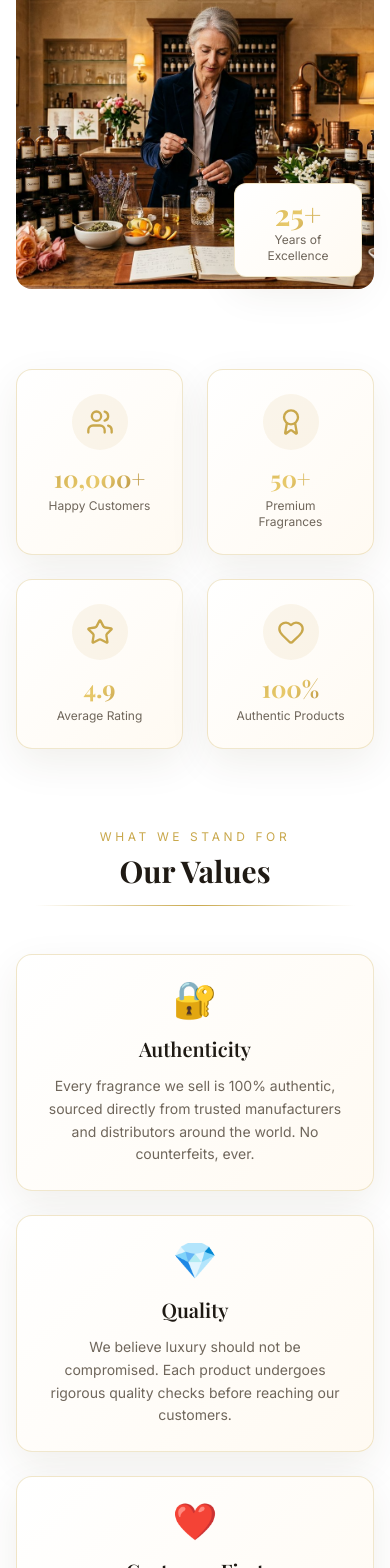
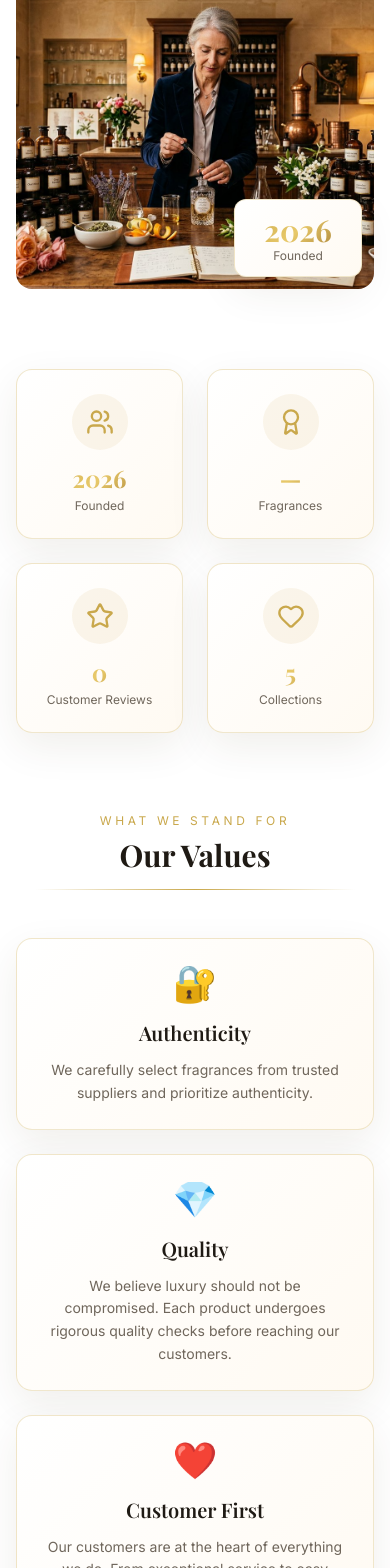
Before and after one commit to FatimaAli9/MKBrothers, a React (Vite) app: page /about in a window 390 px wide. Shown: the part 1213-2781 px from the top of the page. Built offline with nearby package versions, Linux system fonts and the light colour scheme; no server answers; the database is empty; a web font is replaced by a local one.

Commit message:
Update responsive content and reviews

```diff
--- a/src/components/Footer.tsx
+++ b/src/components/Footer.tsx
@@ -52,7 +52,7 @@ export default function Footer() {
             </div>
           </div>
           <p className="text-gray-400 text-sm leading-relaxed mb-4">
-            Crafting luxury fragrances since 1995. Our mission is to make world-class perfumes accessible to every connoisseur.
+            Founded in 2026, our mission is to make luxury fragrances accessible to every connoisseur.
           </p>
           <div className="flex items-center gap-3">
             <a href="https://instagram.com" target="_blank" rel="noopener noreferrer" className="w-9 h-9 rounded-full border border-gold/30 flex items-center justify-center text-gray-400 hover:text-gold hover:border-gold transition-colors text-sm">
--- a/src/components/ProductCard.tsx
+++ b/src/components/ProductCard.tsx
@@ -71,12 +71,16 @@ export default function ProductCard({ product, view = 'grid' }: ProductCardProps
                 <Heart size={18} className={inWishlist ? 'fill-gold text-gold' : 'text-gray-500'} />
               </button>
             </div>
+            {product.reviewCount > 0 ? (
               <div className="flex items-center gap-1 mt-2">
                 {[1,2,3,4,5].map(s => (
                   <Star key={s} size={12} className={s <= Math.round(product.rating) ? 'fill-gold text-gold' : 'text-gray-700'} />
                 ))}
                 <span className="text-gray-500 text-xs ml-1">({product.reviewCount})</span>
               </div>
+            ) : (
+              <p className="text-gray-500 text-xs mt-2">No reviews yet</p>
+            )}
             <p className="text-gray-400 text-sm mt-2 line-clamp-2">{product.description}</p>
             <div className="flex flex-wrap items-center justify-between gap-2 mt-3">
               <div className="flex items-center gap-2">
@@ -145,12 +149,16 @@ export default function ProductCard({ product, view = 'grid' }: ProductCardProps
 
         {/* Info */}
         <div className="p-4">
+          {product.reviewCount > 0 ? (
             <div className="flex items-center gap-1 mb-2">
               {[1,2,3,4,5].map(s => (
                 <Star key={s} size={11} className={s <= Math.round(product.rating) ? 'fill-gold text-gold' : 'text-gray-700'} />
               ))}
               <span className="text-gray-500 text-xs ml-1">({product.reviewCount})</span>
             </div>
+          ) : (
+            <p className="text-gray-500 text-xs mb-2">No reviews yet</p>
+          )}
           <h3 className="font-display text-base font-semibold text-white group-hover:text-gold transition-colors">{product.name}</h3>
           <p className="text-gray-500 text-xs mt-0.5">{product.concentration} · {product.volume}</p>
           <div className="flex items-center justify-between mt-3">
--- a/src/pages/AboutPage.tsx
+++ b/src/pages/AboutPage.tsx
@@ -1,7 +1,11 @@
 import { Link } from 'react-router-dom';
 import { ArrowRight, Award, Heart, Star, Users } from 'lucide-react';
+import { CATEGORIES, useStore } from '../store/useStore';
 
 export default function AboutPage() {
+  const products = useStore(state => state.products);
+  const reviewCount = products.reduce((total, product) => total + product.reviewCount, 0);
+
   return (
     <div className="pt-[104px]">
       {/* Hero */}
@@ -39,8 +43,8 @@ export default function AboutPage() {
           <div className="relative">
             <img src="/images/about-bg.jpg" alt="Our Story" className="rounded-2xl w-full h-80 object-cover" />
             <div className="absolute bottom-3 right-3 sm:-bottom-4 sm:-right-4 luxury-card rounded-xl p-3 sm:p-4 text-center w-32">
-              <div className="font-display text-3xl font-bold gold-text">25+</div>
-              <div className="text-gray-400 text-xs">Years of Excellence</div>
+              <div className="font-display text-3xl font-bold gold-text">2026</div>
+              <div className="text-gray-400 text-xs">Founded</div>
             </div>
           </div>
         </div>
@@ -48,10 +52,10 @@ export default function AboutPage() {
         {/* Stats */}
         <div className="grid grid-cols-2 lg:grid-cols-4 gap-6 mb-20">
           {[
-            { icon: <Users size={28} className="text-gold" />, value: '10,000+', label: 'Happy Customers' },
-            { icon: <Award size={28} className="text-gold" />, value: '50+', label: 'Premium Fragrances' },
-            { icon: <Star size={28} className="text-gold" />, value: '4.9', label: 'Average Rating' },
-            { icon: <Heart size={28} className="text-gold" />, value: '100%', label: 'Authentic Products' },
+            { icon: <Users size={28} className="text-gold" />, value: '2026', label: 'Founded' },
+            { icon: <Award size={28} className="text-gold" />, value: products.length >= 6 ? '6+' : products.length || '—', label: 'Fragrances' },
+            { icon: <Star size={28} className="text-gold" />, value: reviewCount, label: 'Customer Reviews' },
+            { icon: <Heart size={28} className="text-gold" />, value: CATEGORIES.length, label: 'Collections' },
           ].map((stat, i) => (
             <div key={i} className="luxury-card rounded-2xl p-6 text-center">
               <div className="w-14 h-14 rounded-full bg-gold/10 flex items-center justify-center mx-auto mb-3">{stat.icon}</div>
@@ -73,7 +77,7 @@ export default function AboutPage() {
               {
                 title: 'Authenticity',
                 icon: '🔐',
-                desc: 'Every fragrance we sell is 100% authentic, sourced directly from trusted manufacturers and distributors around the world. No counterfeits, ever.'
+                desc: 'We carefully select fragrances from trusted suppliers and prioritize authenticity.'
               },
               {
                 title: 'Quality',
--- a/src/pages/AdminPage.tsx
+++ b/src/pages/AdminPage.tsx
@@ -234,10 +234,10 @@ export default function AdminPage() {
               {/* Stats */}
               <div className="grid grid-cols-2 lg:grid-cols-4 gap-4 mb-8">
                 {[
-                  { label: 'Total Revenue', value: formatPrice(totalRevenue), icon: <DollarSign size={20} className="text-gold" />, change: '+12%' },
-                  { label: 'Total Orders', value: orders.length, icon: <ShoppingCart size={20} className="text-gold" />, change: '+5%' },
-                  { label: 'Pending Orders', value: pendingOrders, icon: <TrendingUp size={20} className="text-gold" />, change: pendingOrders > 0 ? 'Needs action' : 'All clear' },
-                  { label: 'Customers', value: totalUsers, icon: <Users size={20} className="text-gold" />, change: '+3 this week' },
+                  { label: 'Total Revenue', value: formatPrice(totalRevenue), icon: <DollarSign size={20} className="text-gold" />, note: 'All time' },
+                  { label: 'Total Orders', value: orders.length, icon: <ShoppingCart size={20} className="text-gold" />, note: 'All orders' },
+                  { label: 'Pending Orders', value: pendingOrders, icon: <TrendingUp size={20} className="text-gold" />, note: pendingOrders > 0 ? 'Needs action' : 'All clear' },
+                  { label: 'Customers', value: totalUsers, icon: <Users size={20} className="text-gold" />, note: 'Registered users' },
                 ].map((stat, i) => (
                   <div key={i} className="luxury-card rounded-xl p-4">
                     <div className="flex items-center justify-between mb-2">
@@ -245,7 +245,7 @@ export default function AdminPage() {
                       <div className="w-8 h-8 rounded-lg bg-gold/10 flex items-center justify-center">{stat.icon}</div>
                     </div>
                     <p className="font-display text-xl font-bold text-white">{stat.value}</p>
-                    <p className="text-green-400 text-xs mt-1">{stat.change}</p>
+                    <p className="text-gray-500 text-xs mt-1">{stat.note}</p>
                   </div>
                 ))}
               </div>
--- a/src/pages/ContactPage.tsx
+++ b/src/pages/ContactPage.tsx
@@ -147,7 +147,7 @@ export default function ContactPage() {
                 {[
                   { q: 'Do you offer Cash on Delivery?', a: 'Yes! We offer COD across all major cities in Pakistan.' },
                   { q: 'How long does delivery take?', a: 'Typically 2-5 business days depending on your location.' },
-                  { q: 'Are all your products authentic?', a: 'Absolutely. We guarantee 100% authenticity on all products.' },
+                  { q: 'Are all your products authentic?', a: 'We carefully select fragrances from trusted suppliers and prioritize authenticity.' },
                 ].map((faq, i) => (
                   <div key={i} className="bg-gray-900/50 rounded-xl p-3.5">
                     <p className="text-white text-sm font-semibold mb-1">Q: {faq.q}</p>
--- a/src/pages/HomePage.tsx
+++ b/src/pages/HomePage.tsx
@@ -2,13 +2,26 @@ import { Link } from 'react-router-dom';
 import { ArrowRight, Star, Shield, Truck, RefreshCw, Award } from 'lucide-react';
 import { useStore, CATEGORIES } from '../store/useStore';
 import ProductCard from '../components/ProductCard';
-
 
 export default function HomePage() {
   const { products } = useStore();
   const featured = products.filter(p => p.featured);
   const bestsellers = products.filter(p => p.isBestseller);
   const newArrivals = products.filter(p => p.isNew);
+  const suppliedReviews = [
+    { id: 'customer-review-1', userName: 'Ayesha K.', rating: 5, comment: 'Fragrance bohat achi hai, aur packaging bhi kaafi neat thi. Really loved it!' },
+    { id: 'customer-review-2', userName: 'Muhammad H.', rating: 5, comment: 'The fragrance is really nice and long-lasting. Quality bhi price ke hisaab se bohat achi hai.' },
+    { id: 'customer-review-3', userName: 'Sana R.', rating: 4, comment: 'Mujhe fragrance kaafi pasand aayi. Packaging bhi achi thi aur overall experience acha raha.' },
+    { id: 'customer-review-4', userName: 'Ahmed S.', rating: 5, comment: 'Amazing fragrance! Smell classy hai aur lasting bhi achi hai. Definitely satisfied.' },
+    { id: 'customer-review-5', userName: 'Hira M.', rating: 5, comment: 'Bohat pyari fragrance hai, bilkul expected se better. Will definitely try more fragrances.' },
+    { id: 'customer-review-6', userName: 'Usman A.', rating: 4, comment: 'Good quality and nice packaging. Fragrance bhi kaafi pleasant hai, overall acha experience raha.' },
+    { id: 'customer-review-7', userName: 'Zainab F.', rating: 5, comment: 'Honestly, fragrance bohat zabardast hai. I really liked the quality and the overall presentation.' },
+  ];
+  const productReviews = products
+    .flatMap(product => product.reviews.map(review => ({ ...review, productName: product.name })))
+    .sort((first, second) => second.date.localeCompare(first.date))
+    .slice(0, 2);
+  const customerReviews = [...suppliedReviews, ...productReviews];
 
   return (
     <div className="pt-[104px]">
@@ -63,22 +76,22 @@ export default function HomePage() {
 
             <div className="flex items-center gap-3 sm:gap-8 mt-10">
               <div>
-                <div className="font-display text-2xl font-bold gold-text">500+</div>
-                <div className="text-gray-500 text-[10px] sm:text-xs">Happy Customers</div>
+                <div className="font-display text-2xl font-bold gold-text">2026</div>
+                <div className="text-gray-500 text-[10px] sm:text-xs">Founded</div>
               </div>
 
               <div className="w-px h-8 bg-gold/30" />
 
               <div>
-                <div className="font-display text-2xl font-bold gold-text">50+</div>
-                <div className="text-gray-500 text-[10px] sm:text-xs">Unique Fragrances</div>
+                <div className="font-display text-2xl font-bold gold-text">{products.length >= 6 ? '6+' : products.length || '—'}</div>
+                <div className="text-gray-500 text-[10px] sm:text-xs">Fragrances</div>
               </div>
 
               <div className="w-px h-8 bg-gold/30" />
 
               <div>
-                <div className="font-display text-2xl font-bold gold-text">25+</div>
-                <div className="text-gray-500 text-[10px] sm:text-xs">Years of Excellence</div>
+                <div className="font-display text-2xl font-bold gold-text">{CATEGORIES.length}</div>
+                <div className="text-gray-500 text-[10px] sm:text-xs">Collections</div>
               </div>
             </div>
           </div>
@@ -94,7 +107,7 @@ export default function HomePage() {
       {/* ── Marquee Banner ──────────────────────────────────────────────── */}
       <div className="py-4 bg-gradient-to-r from-gold-dark via-gold to-gold-dark overflow-hidden">
         <div className="marquee-track">
-          {Array(4).fill(['✦ Luxury Fragrances', '✦ Cash on Delivery', '✦ Premium Quality', '✦ Free Shipping Above Rs. 5,000', '✦ 100% Authentic', '✦ Expert Curation']).flat().map((text, i) => (
+          {Array(4).fill(['✦ Luxury Fragrances', '✦ Cash on Delivery', '✦ Premium Quality', '✦ Free Shipping Above Rs. 5,000', '✦ Authentic Fragrances', '✦ Expert Curation']).flat().map((text, i) => (
             <span key={i} className="text-black text-xs font-semibold tracking-widest uppercase px-6 whitespace-nowrap">{text}</span>
           ))}
         </div>
@@ -153,7 +166,7 @@ export default function HomePage() {
             <div className="absolute inset-0 p-5 sm:p-8 flex flex-col justify-center">
               <span className="badge-gold mb-2 w-fit">Men's</span>
               <h3 className="font-display text-xl sm:text-2xl font-bold text-white mb-1">Bold & Masculine</h3>
-              <p className="text-gray-300 text-sm mb-4">Up to 20% off selected fragrances</p>
+              <p className="text-gray-300 text-sm mb-4">Explore our selection of men's fragrances</p>
               <Link to="/shop?category=men" className="btn-gold px-6 py-2 rounded-full text-xs w-fit flex items-center gap-1">
                 Shop Now <ArrowRight size={12} />
               </Link>
@@ -238,7 +251,7 @@ export default function HomePage() {
           </div>
           <div className="grid grid-cols-1 sm:grid-cols-2 lg:grid-cols-4 gap-6">
             {[
-              { icon: <Shield size={28} className="text-gold" />, title: '100% Authentic', desc: 'Every fragrance is guaranteed authentic, sourced directly from premium manufacturers.' },
+              { icon: <Shield size={28} className="text-gold" />, title: 'Authentic Fragrances', desc: 'We carefully select fragrances from trusted suppliers.' },
               { icon: <Truck size={28} className="text-gold" />, title: 'Fast Delivery', desc: 'Swift and secure delivery to your doorstep. Free shipping on orders above Rs. 5,000.' },
               { icon: <Award size={28} className="text-gold" />, title: 'Premium Quality', desc: 'Only the finest ingredients go into our fragrances. Quality is our promise.' },
               { icon: <RefreshCw size={28} className="text-gold" />, title: 'Easy Returns', desc: 'Not satisfied? Return within 7 days for a full refund. No questions asked.' },
@@ -256,36 +269,29 @@ export default function HomePage() {
       </section>
 
       {/* ── Testimonials ─────────────────────────────────────────────────── */}
-      <section className="py-14 sm:py-20 max-w-7xl mx-auto px-4">
+      {customerReviews.length > 0 && <section className="py-14 sm:py-20 max-w-7xl mx-auto px-4">
         <div className="text-center mb-12">
-          <p className="text-gold text-xs tracking-[0.3em] uppercase mb-2">Customer Love</p>
+          <p className="text-gold text-xs tracking-[0.3em] uppercase mb-2">Customer Reviews</p>
           <h2 className="font-display text-3xl sm:text-4xl font-bold text-white">What Our Clients Say</h2>
           <div className="gold-divider max-w-xs mx-auto mt-4" />
         </div>
         <div className="grid grid-cols-1 md:grid-cols-3 gap-6">
-          {[
-            { name: 'Ayesha Khan', location: 'Karachi', rating: 5, comment: 'MK Brothers has the most authentic fragrances I have experienced. The quality and presentation feel premium.', perfume: 'Verified Customer' },
-            { name: 'Bilal Ahmed', location: 'Lahore', rating: 5, comment: 'The packaging is stunning and the fragrance lasts all day. Absolutely worth every rupee.', perfume: 'Verified Customer' },
-            { name: 'Sara Malik', location: 'Islamabad', rating: 5, comment: 'The customer service is impeccable and delivery was fast. Will definitely shop again!', perfume: 'Verified Customer' },
-          ].map((review, i) => (
-            <div key={i} className="luxury-card rounded-2xl p-6">
-              <div className="flex items-center gap-1 mb-3">
-                {[1, 2, 3, 4, 5].map(s => (
-                  <Star key={s} size={14} className={s <= review.rating ? 'fill-gold text-gold' : 'text-gray-700'} />
+          {customerReviews.map(review => (
+            <div key={review.id} className="luxury-card rounded-2xl p-6">
+              <div className="flex items-center gap-1 mb-3" aria-label={`${review.rating} out of 5 stars`}>
+                {[1, 2, 3, 4, 5].map(star => (
+                  <Star key={star} size={14} className={star <= review.rating ? 'fill-gold text-gold' : 'text-gray-700'} />
                 ))}
               </div>
               <p className="text-gray-300 text-sm leading-relaxed mb-4 italic">"{review.comment}"</p>
-              <div className="border-t border-gold/15 pt-4 flex items-center justify-between">
-                <div>
-                  <p className="text-white font-semibold text-sm">{review.name}</p>
-                  <p className="text-gray-500 text-xs">{review.location}</p>
-                </div>
-                <span className="badge-gold">{review.perfume}</span>
+              <div className="border-t border-gold/15 pt-4 flex items-center justify-between gap-3">
+                <p className="text-white font-semibold text-sm">{review.userName}</p>
+                {review.productName && <span className="badge-gold">{review.productName}</span>}
               </div>
             </div>
           ))}
         </div>
-      </section>
+      </section>}
 
       {/* ── CTA Section ──────────────────────────────────────────────────── */}
       <section className="py-12 sm:py-16 max-w-7xl mx-auto px-4">
@@ -293,10 +299,10 @@ export default function HomePage() {
           <div className="absolute inset-0 bg-gradient-to-br from-gold/5 via-transparent to-gold/5 rounded-3xl" />
           <div className="relative z-10">
             <p className="text-gold text-xs tracking-[0.3em] uppercase mb-2">Limited Time</p>
-            <h2 className="font-display text-3xl sm:text-4xl font-bold text-white mb-3">Get 10% Off Your First Order</h2>
-            <p className="text-gray-400 text-sm mb-6 max-w-md mx-auto">Sign up today and receive an exclusive welcome discount on your first purchase.</p>
+            <h2 className="font-display text-3xl sm:text-4xl font-bold text-white mb-3">Join MK Brothers</h2>
+            <p className="text-gray-400 text-sm mb-6 max-w-md mx-auto">Create an account to save your favorite fragrances and manage your orders.</p>
             <Link to="/signup" className="btn-gold px-10 py-4 rounded-full text-sm font-semibold inline-flex items-center gap-2">
-              Claim Your Discount <ArrowRight size={16} />
+              Create Account <ArrowRight size={16} />
             </Link>
           </div>
         </div>
--- a/src/pages/ProductDetailPage.tsx
+++ b/src/pages/ProductDetailPage.tsx
@@ -79,6 +79,10 @@ export default function ProductDetailPage() {
 
   const images = product.images.length > 0 ? product.images : product.image ? [product.image] : [];
   const activeImage = images[activeImg];
+  const reviewDistribution = [5, 4, 3, 2, 1].map(rating => ({
+    rating,
+    count: product.reviews.filter(review => review.rating === rating).length,
+  }));
 
   return (
     <div className="pt-[104px]">
@@ -137,6 +141,7 @@ export default function ProductDetailPage() {
             <p className="text-gray-400 text-sm mb-4">{product.concentration} · {product.category.charAt(0).toUpperCase() + product.category.slice(1)}</p>
 
             {/* Rating */}
+            {product.reviewCount > 0 ? (
               <div className="flex items-center gap-2 mb-5">
                 <div className="flex items-center gap-0.5">
                   {[1,2,3,4,5].map(s => (
@@ -146,6 +151,9 @@ export default function ProductDetailPage() {
                 <span className="text-gold font-semibold text-sm">{product.rating}</span>
                 <span className="text-gray-500 text-sm">({product.reviewCount} reviews)</span>
               </div>
+            ) : (
+              <p className="text-gray-500 text-sm mb-5">No reviews yet</p>
+            )}
 
             {/* Price */}
             <div className="flex flex-wrap items-baseline gap-2 sm:gap-3 mb-6">
@@ -308,6 +316,8 @@ export default function ProductDetailPage() {
               {/* Review summary */}
               <div className="luxury-card rounded-2xl p-5 flex items-center gap-6">
                 <div className="text-center">
+                  {product.reviewCount > 0 ? (
+                    <>
                       <div className="font-display text-5xl font-bold gold-text">{product.rating}</div>
                       <div className="flex items-center gap-0.5 justify-center my-1">
                         {[1,2,3,4,5].map(s => (
@@ -315,21 +325,30 @@ export default function ProductDetailPage() {
                         ))}
                       </div>
                       <p className="text-gray-500 text-xs">{product.reviewCount} reviews</p>
+                    </>
+                  ) : (
+                    <p className="text-gray-500 text-sm">No reviews yet</p>
+                  )}
                 </div>
+                {product.reviews.length > 0 ? (
                   <div className="flex-1 space-y-1">
-                  {[5,4,3,2,1].map(r => (
-                    <div key={r} className="flex items-center gap-2">
-                      <span className="text-xs text-gray-500 w-2">{r}</span>
+                    {reviewDistribution.map(({ rating, count }) => (
+                      <div key={rating} className="flex items-center gap-2">
+                        <span className="text-xs text-gray-500 w-2">{rating}</span>
                         <Star size={10} className="text-gold fill-gold" />
                         <div className="flex-1 h-1.5 bg-gray-800 rounded-full overflow-hidden">
                           <div
                             className="h-full bg-gradient-to-r from-gold to-gold-light rounded-full"
-                          style={{ width: `${r === 5 ? 70 : r === 4 ? 20 : r === 3 ? 5 : r === 2 ? 3 : 2}%` }}
+                            style={{ width: `${(count / product.reviews.length) * 100}%` }}
                           />
                         </div>
+                        <span className="text-xs text-gray-500 w-4 text-right">{count}</span>
                       </div>
                     ))}
                   </div>
+                ) : (
+                  <p className="flex-1 text-gray-500 text-sm">Rating breakdown appears as reviews are submitted.</p>
+                )}
               </div>
 
               {/* Existing reviews */}
```
Lines whose indentation alone changed are shown as unchanged.
